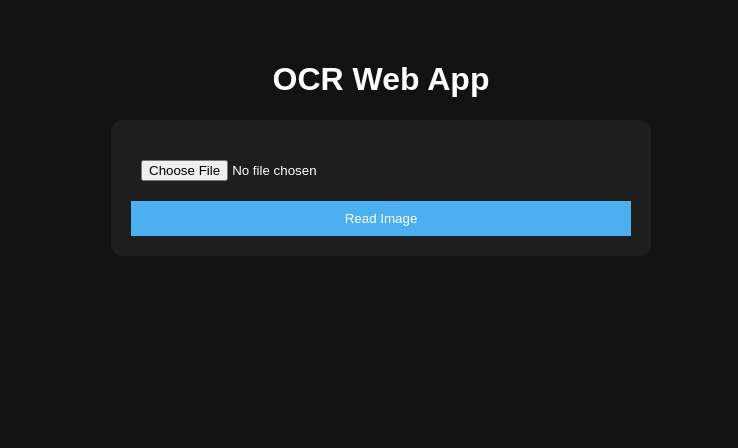
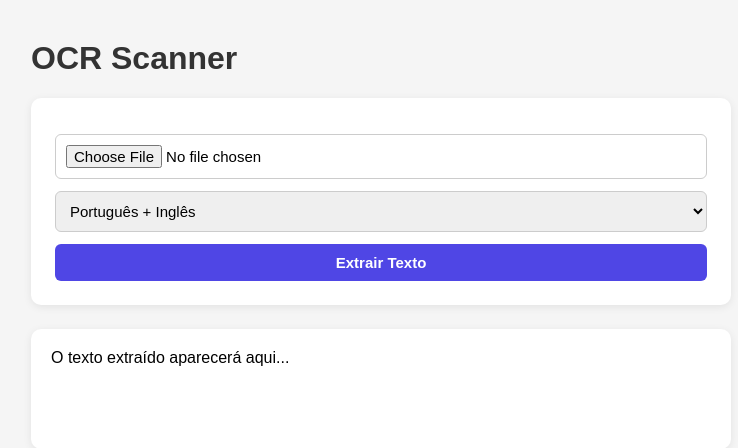
Before and after one commit to luanafariasrodrigues-ai/ocr-app, a Flask app: page / in a window 1280 px wide. Shown: the top 448 px of the page, without its empty margins (259-997 px from the left). Run offline with Flask 3, Linux system fonts and the light colour scheme.

Commit message:
Update index.html

```diff
--- a/templates/index.html
+++ b/templates/index.html
@@ -1,60 +1,40 @@
 <!DOCTYPE html>
-<html lang="en">
+<html lang="pt">
 <head>
-    <meta charset="UTF-8">
-    <title>OCR Web App</title>
+  <meta charset="UTF-8">
+  <title>OCR Scanner</title>
+  <style>
+    body { font-family: sans-serif; max-width: 700px; margin: 40px auto; padding: 0 20px; background: #f5f5f5; }
+    h1 { color: #333; }
+    form { background: #fff; padding: 24px; border-radius: 10px; box-shadow: 0 2px 8px rgba(0,0,0,.08); }
+    input, select, button { display: block; width: 100%; margin-top: 12px; padding: 10px; font-size: 15px; border-radius: 6px; border: 1px solid #ccc; box-sizing: border-box; }
+    button { background: #4f46e5; color: #fff; border: none; cursor: pointer; font-weight: bold; }
+    button:hover { background: #4338ca; }
+    #resultado { margin-top: 24px; background: #fff; padding: 20px; border-radius: 10px; white-space: pre-wrap; min-height: 80px; box-shadow: 0 2px 8px rgba(0,0,0,.08); }
+  </style>
+</head>
+<body>
+  <h1>OCR Scanner</h1>
+  <form id="form">
+    <input type="file" name="image" accept="image/*" required>
+    <select name="lang">
+      <option value="por+eng">Português + Inglês</option>
+      <option value="por">Português</option>
+      <option value="eng">Inglês</option>
+    </select>
+    <button type="submit">Extrair Texto</button>
+  </form>
+  <div id="resultado">O texto extraído aparecerá aqui...</div>
 
-    <style>
-        body {
-            margin: 0;
-            font-family: Arial;
-            background: #121212;
-            color: white;
-            display: flex;
-            flex-direction: column;
-            align-items: center;
-            padding: 40px;
-        }
-
-        .card {
-            background: #1e1e1e;
-            padding: 20px;
-            border-radius: 12px;
-            width: 500px;
-            text-align: center;
-        }
-
-        input, button {
-            margin-top: 10px;
-            padding: 10px;
-            width: 100%;
-        }
-
-        button {
-            background: #4cafef;
-            border: none;
-            color: white;
-            cursor: pointer;
-        }
-
-        button:hover {
-            background: #3a9ad9;
-        }
-    </style>
-</head>
-
-<body>
-
-<h1>OCR Web App</h1>
-
-<div class="card">
-
-    <form action="/upload" method="post" enctype="multipart/form-data">
-        <input type="file" name="image" required>
-        <button type="submit">Read Image</button>
-    </form>
-
-</div>
-
+  <script>
+    document.getElementById("form").addEventListener("submit", async (e) => {
+      e.preventDefault();
+      const form = new FormData(e.target);
+      document.getElementById("resultado").textContent = "Processando...";
+      const res = await fetch("/ocr", { method: "POST", body: form });
+      const data = await res.json();
+      document.getElementById("resultado").textContent = data.texto || data.error;
+    });
+  </script>
 </body>
 </html>
```
